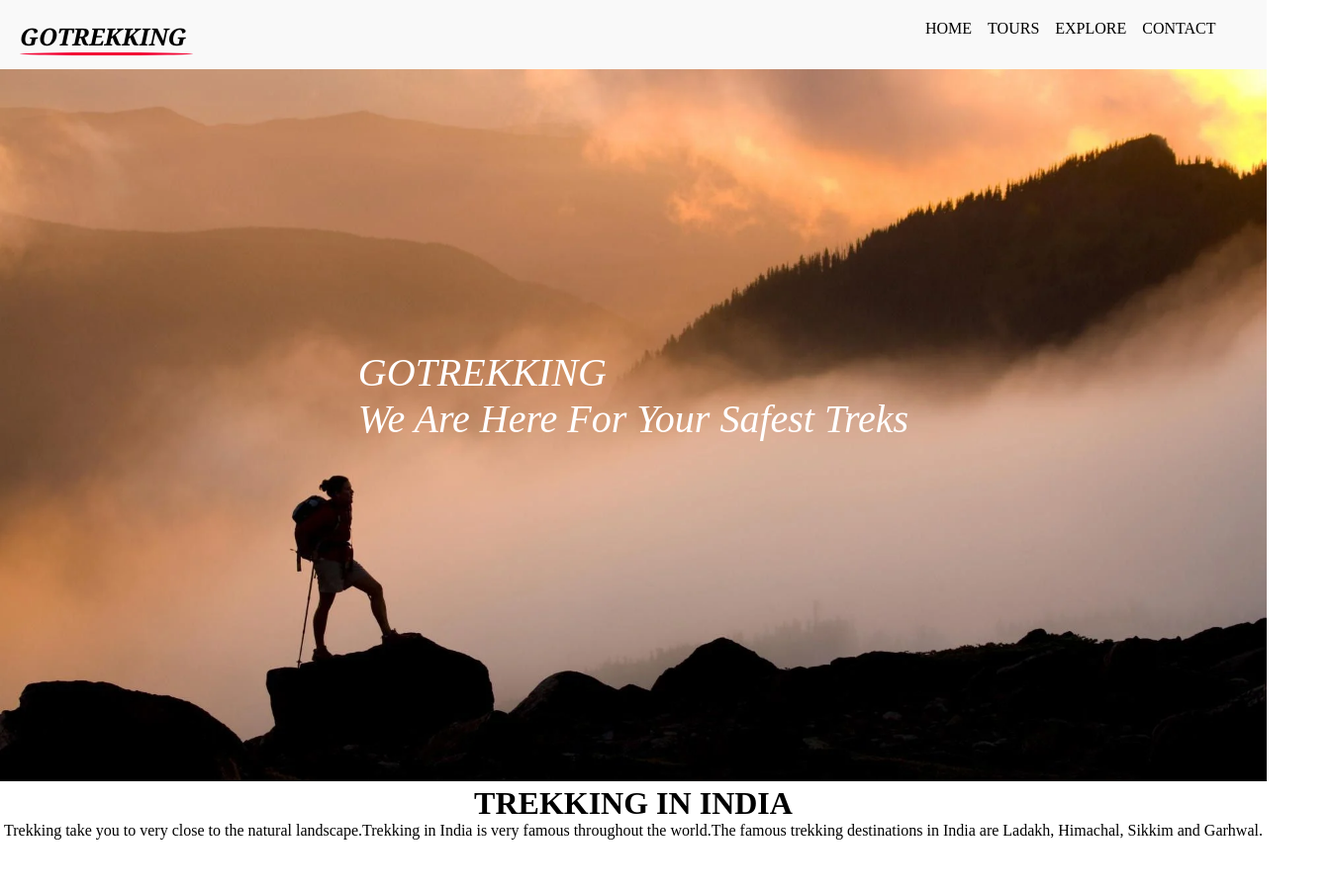
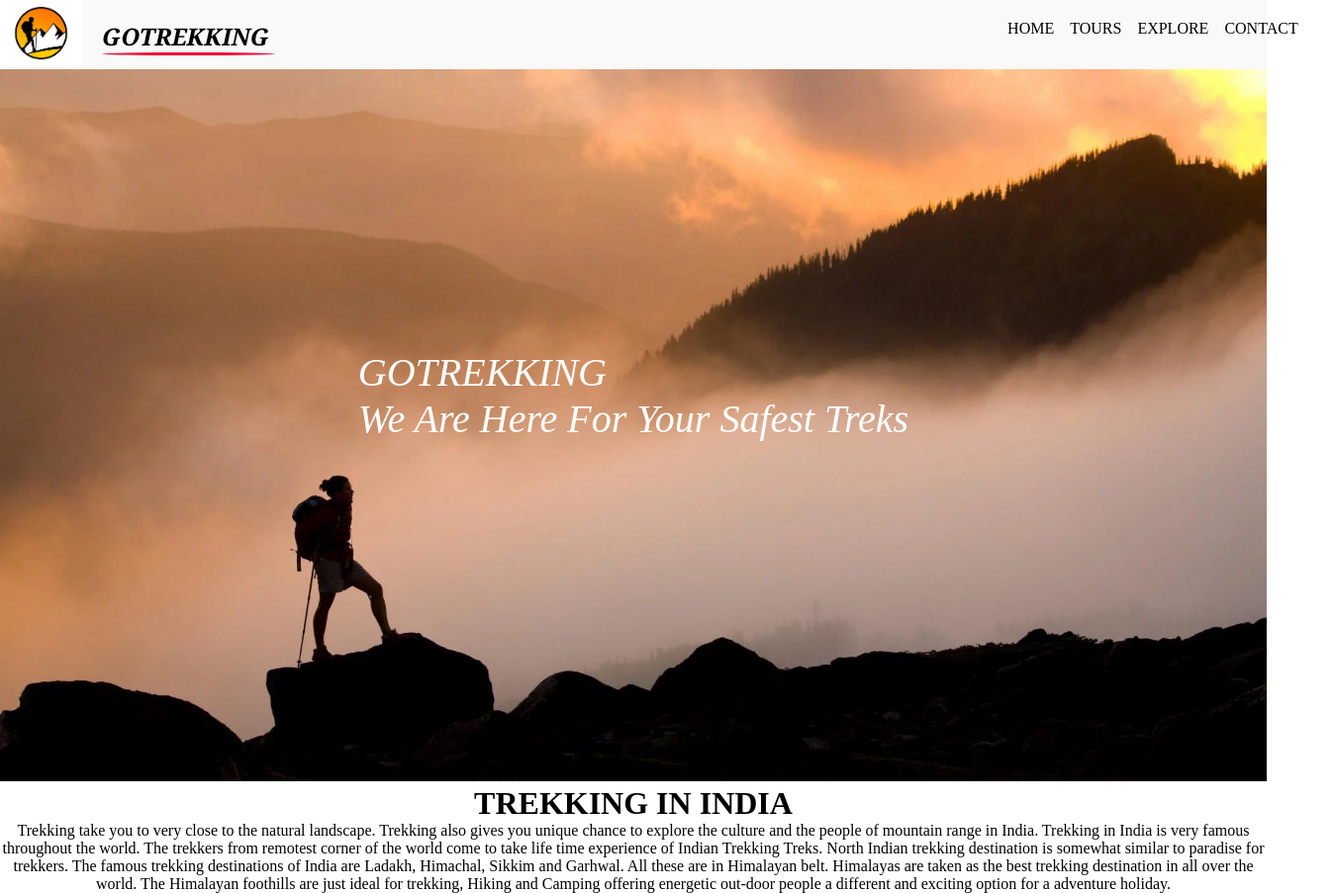
Before and after one commit to SAISUKHITHKODALI/webdesign_finalproject, a plain HTML site: page index.html in a window 1280 px wide. Shown: the whole page at 99% size, 1348 px wide, since content can reach past the window. Before the commit the page ends 849 px from the top, so only its background shows below. Drawn offline with Linux system fonts and the light colour scheme.

Commit message:
made changes in header

```diff
--- a/index.css
+++ b/index.css
@@ -61,6 +61,6 @@ ul li{
 .homepageheader{
     position: ;
 }
-.homepageparagraph1{
+.homepageparagraph{
 
 }
--- a/index.html
+++ b/index.html
@@ -9,13 +9,14 @@
 <body>
     <!-- NAV BAR -->
     <nav class="navbar">
+        <img src="gotrekking_logo.jpg" width="95%" height="95%">
         <h1 class="navhead">GOTREKKING <br> <p class="line"></p></h1>
 
         <ul class="navlinks">
-            <li><a href="#"></a>HOME</li>&nbsp;&nbsp;&nbsp;&nbsp;
-            <li><a href="#"></a>TOURS</li>&nbsp;&nbsp;&nbsp;&nbsp;
-            <li><a href="#"></a>EXPLORE</li>&nbsp;&nbsp;&nbsp;&nbsp;
-            <li><a href="#"></a>CONTACT</li>&nbsp;&nbsp;&nbsp;&nbsp;
+            <li><a href="#"></a><span>HOME</span></li>&nbsp;&nbsp;&nbsp;&nbsp;
+            <li><a href="#"></a><span>TOURS</span></li>&nbsp;&nbsp;&nbsp;&nbsp;
+            <li><a href="#"></a><span>EXPLORE</span></li>&nbsp;&nbsp;&nbsp;&nbsp;
+            <li><a href="#"></a><span>CONTACT</span></li>&nbsp;&nbsp;&nbsp;&nbsp;
         </ul>
     </nav>
     <div class="background">
@@ -24,7 +25,7 @@
     </div>
     <div class="home_page">
         <h1 class="homepageheader">TREKKING IN INDIA</h1>
-        <p class="homepageparagraph1">Trekking take you to very close to the natural landscape.Trekking in India is very famous throughout the world.The famous trekking destinations in India are Ladakh, Himachal, Sikkim and Garhwal.</p>
+        <p class="homepageparagraph">Trekking take you to very close to the natural landscape. Trekking also gives you unique chance to explore the culture and the people of mountain range in India. Trekking in India is very famous throughout the world. The trekkers from remotest corner of the world come to take life time experience of Indian Trekking Treks. North Indian trekking destination is somewhat similar to paradise for trekkers. The famous trekking destinations of India are Ladakh, Himachal, Sikkim and Garhwal. All these are in Himalayan belt. Himalayas are taken as the best trekking destination in all over the world. The Himalayan foothills are just ideal for trekking, Hiking and Camping offering energetic out-door people a different and exciting option for a adventure holiday.</p>
 
 
     </div>
```
Also changed, not shown: facebook_icon.png (added), gotrekking_logo.jpg (added), gotrekkinglogo_1.jpeg (added), gotrekkinglogo_2.png (added), gotrekkinglogo_3.png (added), gotrekkinglogo_4.png (added), images/facebook_icon.png (added), images/gotrekking_logo.jpg (added), images/gotrekkinglogo_1.jpeg (added), images/gotrekkinglogo_2.png (added), images/gotrekkinglogo_3.png (added), images/gotrekkinglogo_4.png (added), images/instagram_icon.png (added), images/main.jpg (added), 3 more files.
